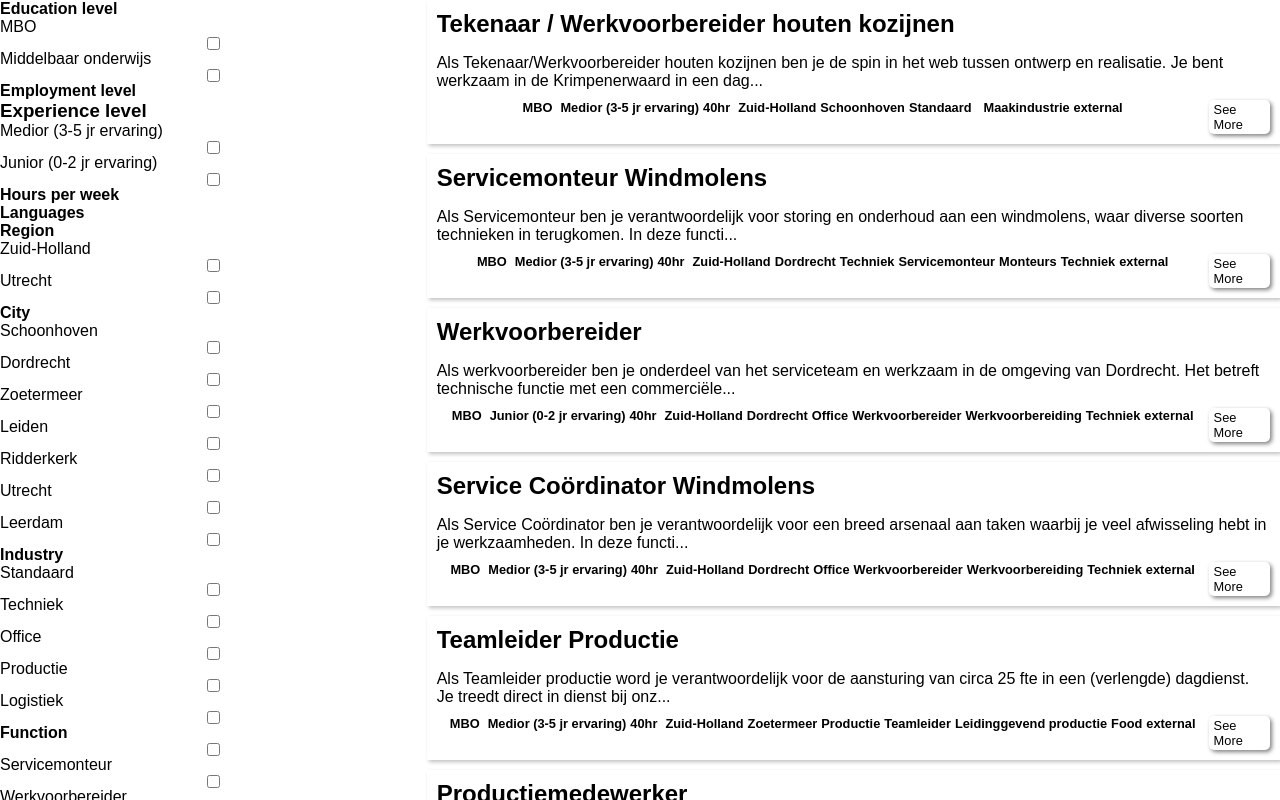
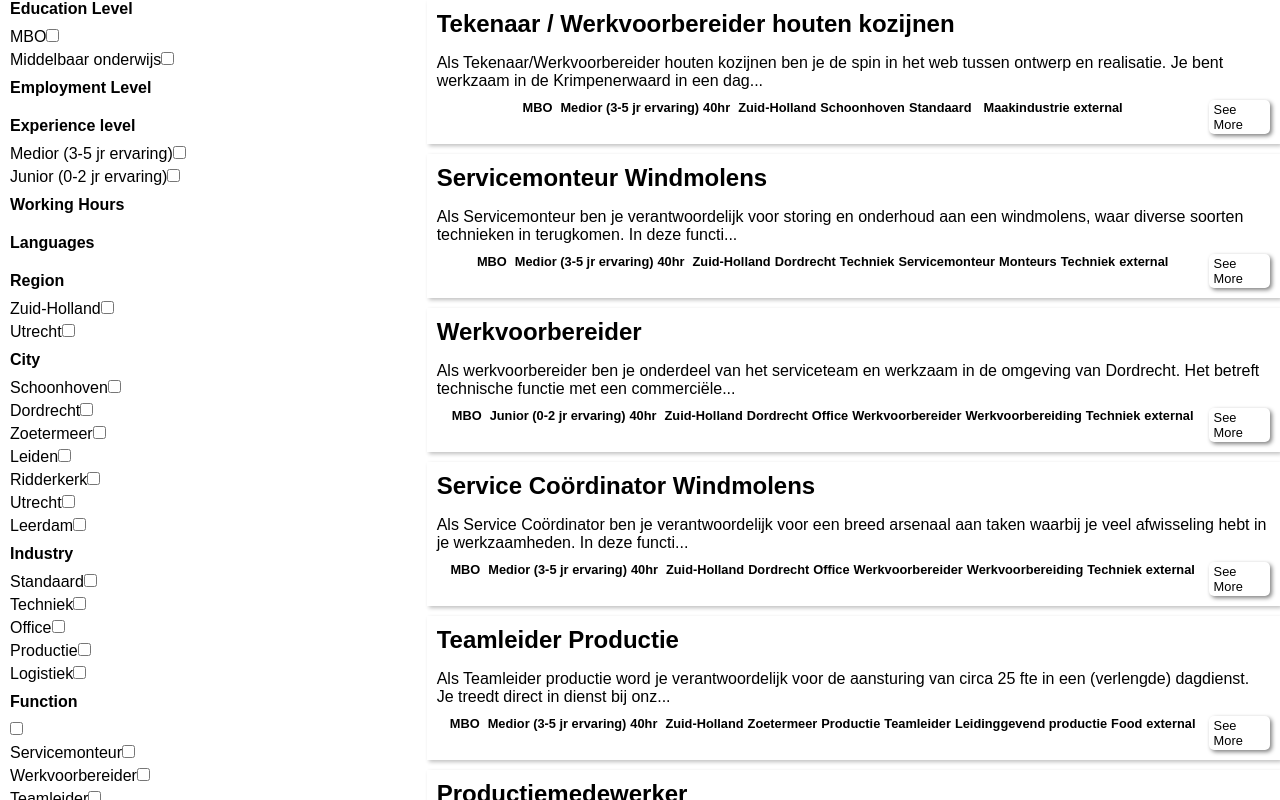
Before and after one commit to arkhamz/direct-impact-, a React (Create React App) app: page / in a window 1280 px wide. Shown: the top 800 px of the page. Built offline with nearby package versions, Linux system fonts and the light colour scheme.

Commit message:
made filter block more dynamic

```diff
--- a/src/components/CategoryFilter.css
+++ b/src/components/CategoryFilter.css
@@ -1,5 +1,12 @@
-.cat{
+/* .cat{
     display:flex;
     flex-direction:column;
-    gap: 1px;
+
+} */
+
+.category-filter-container{
+    display:flex;
+    flex-direction: column;
+    gap: 5px;
+    margin-top:10px
 }
--- a/src/components/FilterBlock.css
+++ b/src/components/FilterBlock.css
@@ -0,0 +1,7 @@
+.filters{
+    height: 100%;
+    display:flex;
+    flex-direction: column;
+    gap: 10px;
+    padding-left: 10px;
+}
--- a/src/components/FilterBlock.js
+++ b/src/components/FilterBlock.js
@@ -1,19 +1,27 @@
-
+import {v4 as uuidv4} from "uuid";
 import { useState,useMemo } from "react";
 import CategoryFilter from "./CategoryFilter";
 import { specCategories } from "../utils";
 import "./FilterBlock.css"
 
 
-function FilterBlock(){
+function FilterBlock({handleFilterChange}){
 
-    const {educationLevel,employmentLevel,experienceLevel,hoursPerWeek,languages,region,city,industry,functionName,functionGroup,sector,companyType} = useMemo(() => specCategories(),[])
+    const categoryArrays = useMemo(() => specCategories(),[]);
 
-    console.log(languages);
+
+
 
     return <section className="filters">
+        {categoryArrays && categoryArrays.map(function(i){
+           return  <div key={uuidv4()} className="category-filter">
+           <h4>{i.name}</h4>
+           <CategoryFilter data={i.list}/>
+       </div>
+        })}
 
-        <div className="category-filter">
+
+        {/* <div className="category-filter">
             <h4>Education level</h4>
             <CategoryFilter data={educationLevel}/>
         </div>
@@ -60,7 +68,7 @@ function FilterBlock(){
         <div className="category-filter">
             <h4>Company Type</h4>
             <CategoryFilter data={companyType}/>
-        </div>
+        </div> */}
 
         {/* <div className="education-filter"></div>
         <div className="region-filter"></div>
--- a/src/pages/VacancyLister.js
+++ b/src/pages/VacancyLister.js
@@ -8,24 +8,23 @@ function VacancyLister(){
 
     const {state,setCategories} = useVacancyContext();
     const vacancies = state.vacancies;
-    const [categoryIds, setCategoryIds] = useState([]);
-    const [filtered, setFiltered] = useState();
+    const [filters, setFilters] = useState([]);
 
-     function handleFilterChange(id) {
-        //check if the categoryId array includes id already, if it does, remove it by filtering
-        if (categoryIds.includes(id)) {
+     function handleFilterChange(checkValue) {
+        //check if the filters array includes id already, if it does, remove it by filtering
+        if (filters.includes(checkValue)) {
           //filter out this id
-          const updated = categoryIds.filter(function (idNum, index) {
-            return idNum !== id;
+          const updated = filters.filter(function (checkVal) {
+            return checkVal !== checkValue;
           });
-          setCategoryIds(updated);
+          setFilters(updated);
         } else {
             // add id to the categoryIds
-          setCategoryIds([...categoryIds, id]);
+            setFilters([...filters, checkValue]);
         }
       }
 
-      let toShow =
+      let toShow =  filters || vacancies;
 
     useEffect(function(){
         setCategories();
@@ -33,24 +32,24 @@ function VacancyLister(){
 
     useEffect(function(){
 
-        if(vacancies && categoryIds.length > 0){
+        if(vacancies && filters.length > 0){
             const filteredByCategory = vacancies.filter(function (
                 item,
                 index,
                 arr
               ) {
-                return categoryIds.includes(item.categoryId);
+                return filters.includes(item.categoryId);
               });
 
-              setFiltered(filteredByCategory)
+              setFilters(filteredByCategory)
         }
 
-    }, [categoryIds])
+    }, [filters])
 
 
     return <section className="lister">
         <div className="filter-block">
-            <FilterBlock/>
+            <FilterBlock handleFilterChange={handleFilterChange}/>
         </div>
         <div className="vacancy-previews">
             {vacancies && vacancies.map(function(vacancy){
--- a/src/utils.js
+++ b/src/utils.js
@@ -56,8 +56,8 @@ export function specCategories(){
     const sector = [...new Set(vacancies.map(item => item.sector))]
     const companyType = [...new Set(vacancies.map(item => item.companyType))]
 
-    return {educationLevel,employmentLevel,experienceLevel,hoursPerWeek,
-    languages,region,city,industry,functionName,functionGroup,sector,companyType}
+    return [{name:"Education Level",list:educationLevel},{name:"Employment Level",list:employmentLevel},{name: "Experience level",list:experienceLevel},{name:"Working Hours",list:hoursPerWeek},
+    {name: "Languages",list:languages},{name:"Region",list:region},{name:"City",list:city},{name:"Industry",list:industry},{name:"Function",list:functionName},{name:"Function Group",list:functionGroup},{name: "Sector",list:sector},{name: "Company type",list:companyType}]
 }
 
 
```
